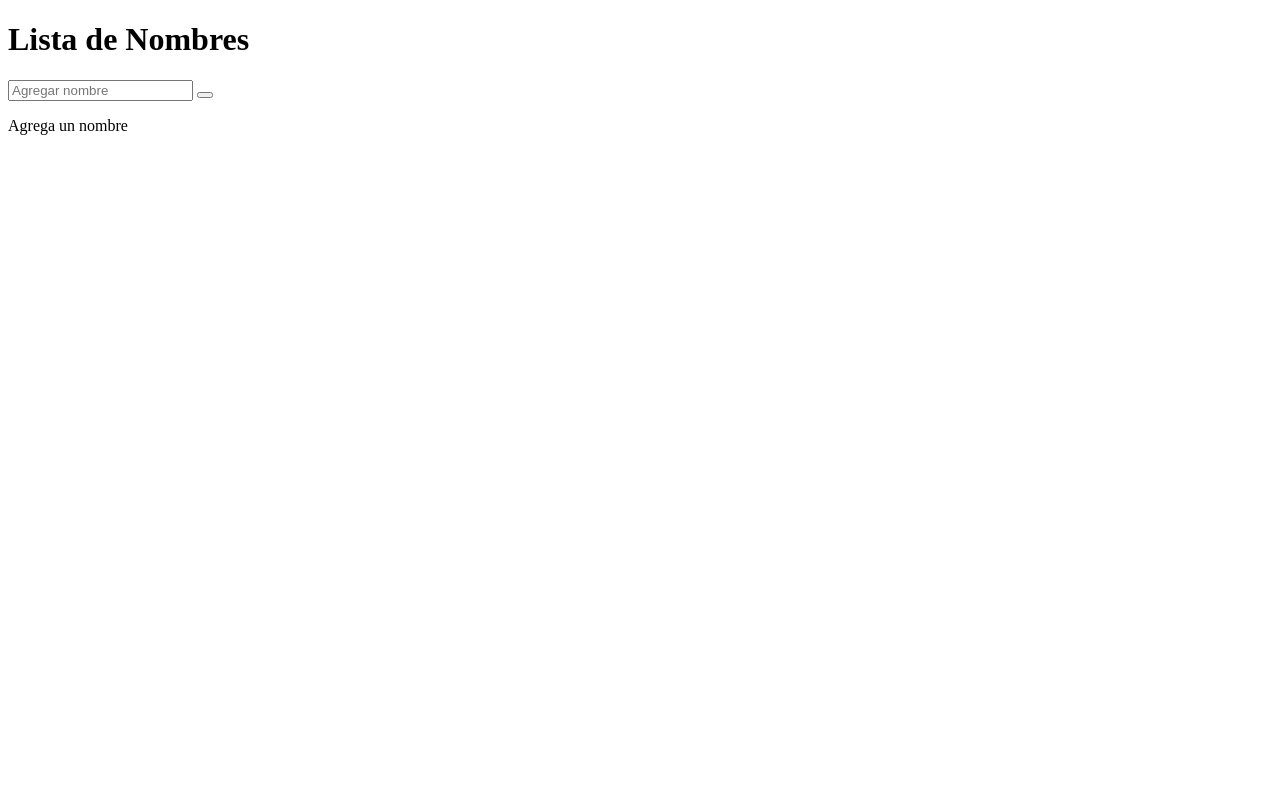
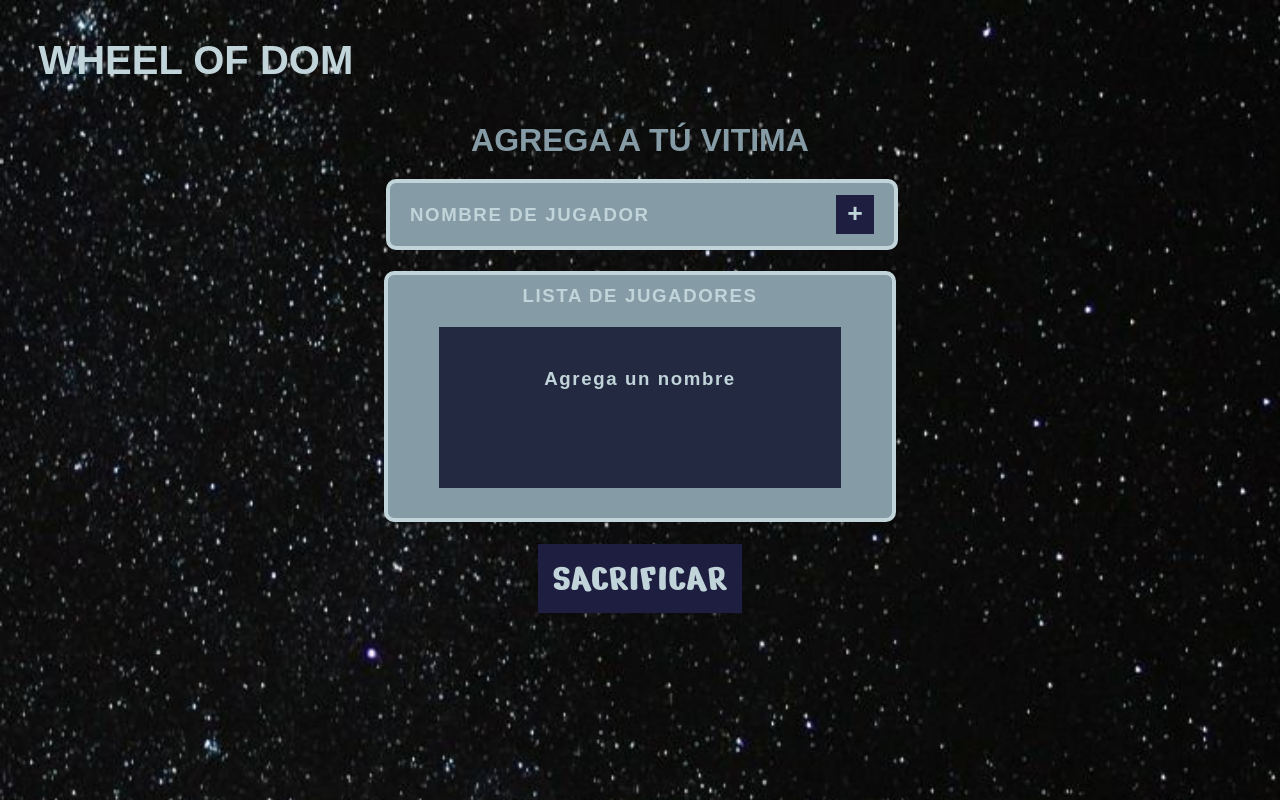
Before and after one commit to DrJuanch/Wheel-of-doom-, a plain HTML site: page html/listaNombres.html in a window 1280 px wide. Drawn offline with Linux system fonts and the light colour scheme; a web font is replaced by a local one.

Commit message:
Add styles to list

```diff
--- a/css/main.css
+++ b/css/main.css
@@ -10,6 +10,7 @@
     box-sizing: border-box;
     list-style: none;
     text-decoration: none;
+    outline: none;
 }
 
 html body {
@@ -27,7 +28,12 @@ html body {
     color: #C1D4D9;
 }
 
-/**********************************main_index***********************************/
+.header h2 {
+    text-align: left;
+    font-size: 30pt;
+}
+
+/**********************************main_index**********************************/
 .container {
     display: flex;
 }
@@ -86,3 +92,132 @@ a {
 .message img {
     width: 50%;
 }
+
+/**********************************main_list***********************************/
+.containerList {
+    display: flex;
+    flex-direction: column;
+    justify-content: center;
+    align-items: center;
+}
+
+.containerList h1 {
+    font-family: 'Zen Dots', sans-serif;
+    color: #859ca6;
+}
+
+.search {
+    width: 80%;
+}
+
+.search form {
+    display: flex;
+    flex-direction: row;
+    justify-content: center;
+    align-items: center;
+}
+
+.search input {
+    width: 50%;
+    margin: 2% 4% 2% -2%;
+    padding: 2%;
+    font-family: 'Zen Dots', sans-serif;
+    font-size: 14pt;
+    font-weight: bolder;
+    letter-spacing: 0.1rem;
+    text-align: left;
+    color: #1D1E40;
+    background-color: #859CA6;
+    border: 4px solid #C1D4D9;
+    border-radius: 10px;
+}
+
+::placeholder {
+    font-family: 'Zen Dots', sans-serif;
+    font-weight: bolder;
+    letter-spacing: 0.1rem;
+    text-align: left;
+    color: #C1D4D9;
+}
+
+.btn-add {
+    margin-left: -10%;
+    padding: 0.2rem 0.7rem 0.3rem 0.7rem;
+    font-family: 'Zen Dots', sans-serif;
+    font-size: 20pt;
+    font-weight: bolder;
+    color: #C1D4D9;
+    background-color: #1D1E40;
+}
+
+.li-container {
+    display: flex;
+    flex-direction: column;
+    justify-content: center;
+    align-items: center;
+    width: 50%;
+    margin: auto 25% auto 25%;
+    padding: 1% 5% 1% 5%;
+    background-color: #859CA6;
+    border: 4px solid #C1D4D9;
+    border-radius: 10px;
+}
+
+.li-container h1 {
+    font-family: 'Zen Dots', sans-serif;
+    font-size: 14pt;
+    font-weight: bolder;
+    letter-spacing: 0.1rem;
+    text-align: left;
+    color: #C1D4D9;
+}
+
+.li-container ul {
+    display: flex;
+    flex-direction: column;
+    justify-content: center;
+    width: 100%;
+    margin: 5% 1% 5% 1%;
+    padding: 20% 20% 20% 20%;
+    font-family: 'Nerko One', sans-serif;
+    font-size: 20pt;
+    color: #859ca6;
+    background-color: #222940;
+}
+
+.li-container ul button {
+    display: flex;
+    margin-top: -10%;
+    margin-left: 80%;
+    padding: 0.2rem 0.7rem 0.3rem 0.7rem;
+    font-family: 'Zen Dots', sans-serif;
+    font-size: 14pt;
+    font-weight: bolder;
+    color: #C1D4D9;
+    background-color: #1D1E40;
+}
+
+.empty p {
+    margin: -20% 25% 9%;
+    padding: 5%;
+    font-family: 'Zen Dots', sans-serif;
+    font-size: 14pt;
+    font-weight: bolder;
+    letter-spacing: 0.1rem;
+    text-align: center;
+    color: #C1D4D9;
+}
+
+.button {
+    display: flex;
+    flex-direction: column;
+    align-items: center;
+}
+
+.btn-c {
+    width: 20%;
+    margin-top: 1%;
+    padding: 1%;
+    text-align: center;
+    background-color: #1D1E40;
+}
--- a/html/listaNombres.html
+++ b/html/listaNombres.html
@@ -5,16 +5,21 @@
     <meta http-equiv="X-UA-Compatible" content="IE=edge">
     <meta name="viewport" content="width=device-width, initial-scale=1.0">
     <title>Document</title>
+    <link rel="stylesheet" href="../css/main.css">
 </head>
 <body>
-    <div class="container">
-        <h1>Lista de Nombres</h1>
+    <header class="header">
+        <h2>WHEEL OF DOM</h2>
+    </header>
+    <div class="containerList">
+        <h1>AGREGA A TÚ VITIMA</h1>
         <div class="search">
             <form action="">
-                <input type="text" placeholder="Agregar nombre">
-                <button class="btn-add"></button>
+                <input type="text" placeholder="NOMBRE DE JUGADOR">
+                <button class="btn-add">+</button>
             </form>
             <div class="li-container">
+                <h1>LISTA DE JUGADORES</h1>
                 <ul>
 
                 </ul>
@@ -22,8 +27,11 @@
             <div class="empty">
                 <p>Agrega un nombre</p>
             </div>
+            <div class="button">
+                <a class="btn-c" href="./wheel.html">SACRIFICAR</a>
+            </div>
         </div>
     </div>
-    <script src="/javascript/app.js"></script>
+    <script src="../javascript/app.js"></script>
 </body>
 </html>
```
